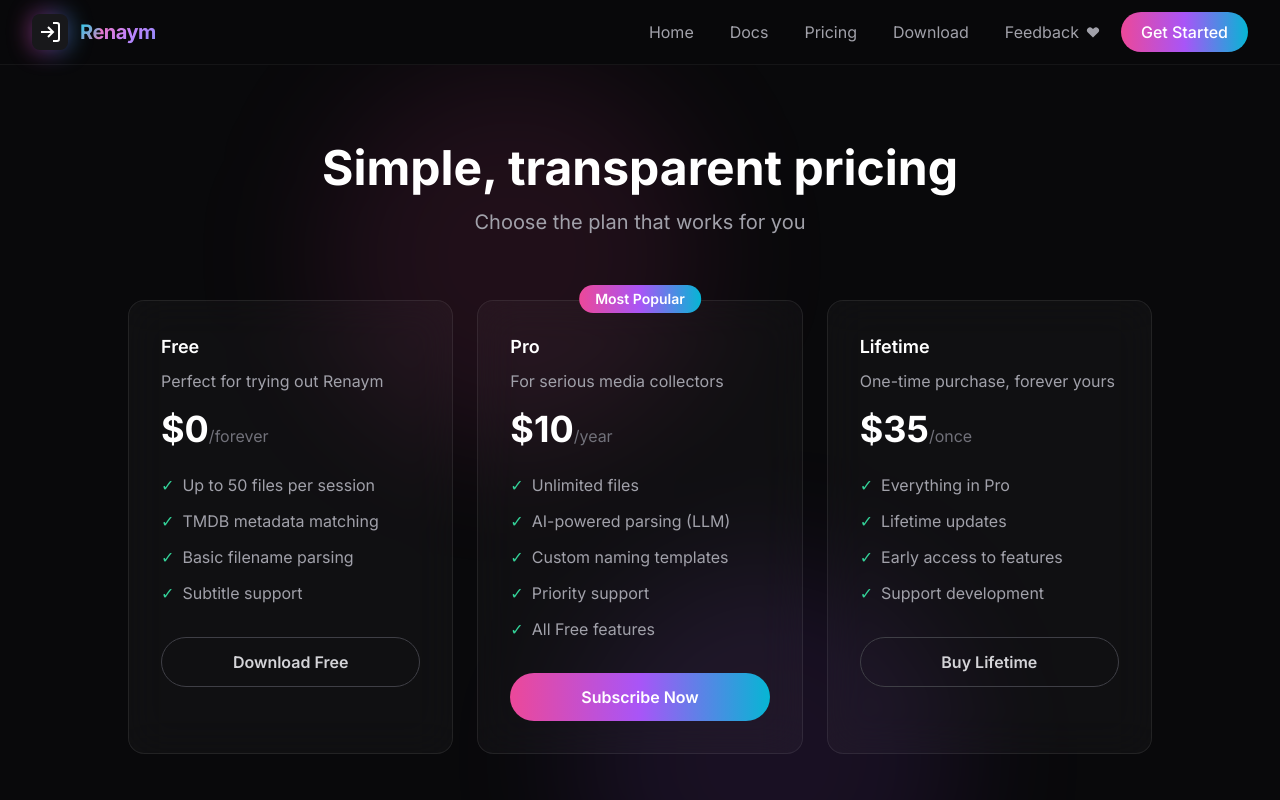
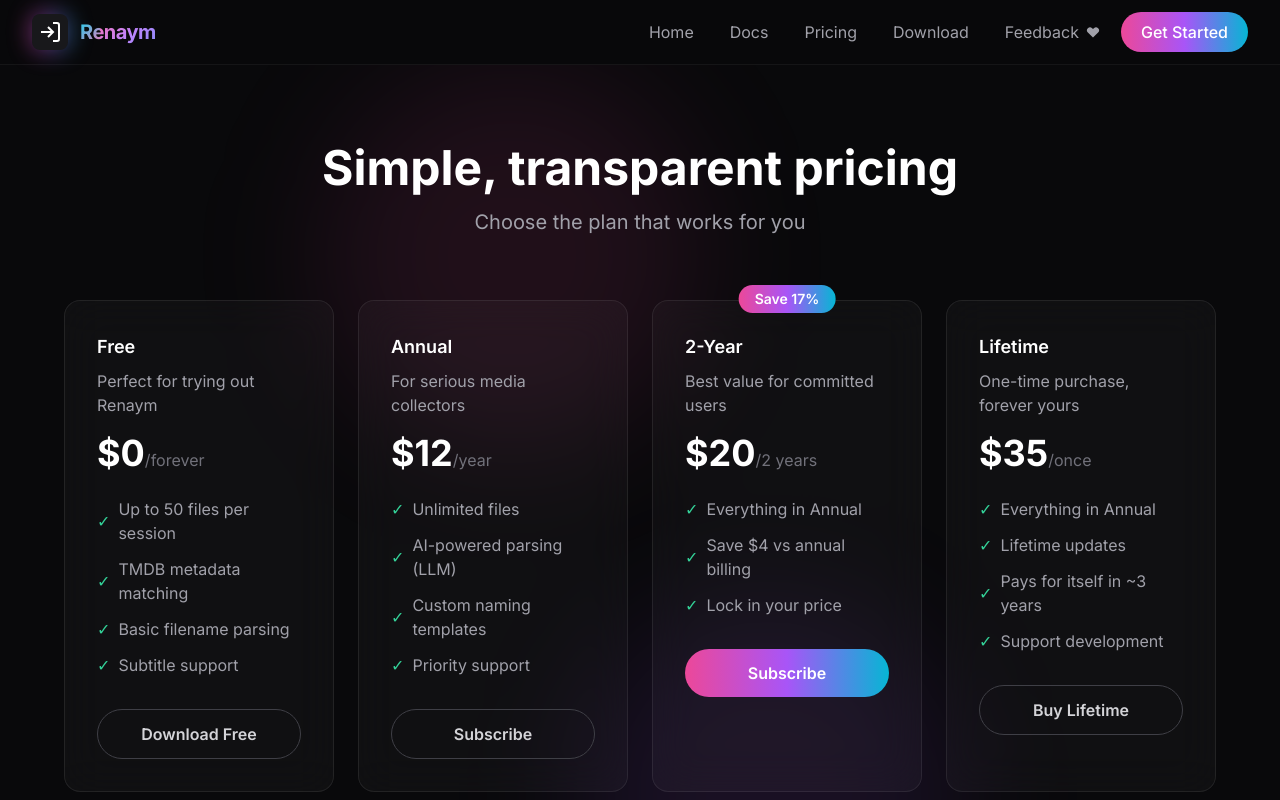
Before and after one commit to paulegradie/renaym, a Next.js app: page /pricing in a window 1280 px wide. Shown: the top 800 px of the page. Built offline with nearby package versions, Linux system fonts and the light colour scheme; no server answers.

Commit message:
update pricing pages

```diff
--- a/app/api/stripe/checkout/route.ts
+++ b/app/api/stripe/checkout/route.ts
@@ -7,17 +7,26 @@
   try {
     const { plan } = await req.json();
 
-    if (!plan || !['pro', 'lifetime'].includes(plan)) {
+    if (!plan || !['annual', '2year', 'lifetime'].includes(plan)) {
       return NextResponse.json(
         { error: 'Invalid plan' },
         { status: 400 }
       );
     }
 
-    // Get the price ID from environment variables
-    const priceId = plan === 'pro'
-      ? process.env.STRIPE_PRICE_ID_PRO
-      : process.env.STRIPE_PRICE_ID_LIFETIME;
+    // Get the price ID from environment variables based on plan
+    let priceId: string | undefined;
+    switch (plan) {
+      case 'annual':
+        priceId = process.env.STRIPE_PRICE_ID_ANNUAL;
+        break;
+      case '2year':
+        priceId = process.env.STRIPE_PRICE_ID_2YEAR;
+        break;
+      case 'lifetime':
+        priceId = process.env.STRIPE_PRICE_ID_LIFETIME;
+        break;
+    }
 
     if (!priceId) {
       return NextResponse.json(
@@ -27,8 +36,9 @@
     }
 
     // Create Stripe checkout session
+    // Lifetime is a one-time payment, annual and 2year are subscriptions
     const session = await stripe.checkout.sessions.create({
-      mode: plan === 'pro' ? 'subscription' : 'payment',
+      mode: plan === 'lifetime' ? 'payment' : 'subscription',
       line_items: [
         {
           price: priceId,
--- a/app/api/stripe/webhook/route.ts
+++ b/app/api/stripe/webhook/route.ts
@@ -43,7 +43,7 @@
 
 async function handleCheckoutComplete(session: Stripe.Checkout.Session) {
   const customerEmail = session.customer_email || session.customer_details?.email;
-  const plan = session.metadata?.plan as 'pro' | 'lifetime';
+  const plan = session.metadata?.plan as 'annual' | '2year' | 'lifetime';
 
   if (!customerEmail || !plan) {
     console.error('Missing customer email or plan in session:', session.id);
--- a/app/pricing/page.tsx
+++ b/app/pricing/page.tsx
@@ -7,7 +7,7 @@
 export default function PricingPage() {
   const [loading, setLoading] = useState<string | null>(null);
 
-  const handleCheckout = async (plan: 'pro' | 'lifetime') => {
+  const handleCheckout = async (plan: 'annual' | '2year' | 'lifetime') => {
     setLoading(plan);
 
     try {
@@ -48,7 +48,7 @@
           <p className="text-xl text-zinc-400">Choose the plan that works for you</p>
         </div>
 
-        <div className="grid md:grid-cols-3 gap-6 max-w-5xl mx-auto">
+        <div className="grid md:grid-cols-2 lg:grid-cols-4 gap-6 max-w-6xl mx-auto">
           {/* Free Tier */}
           <PricingCard
             name="Free"
@@ -65,23 +65,39 @@
             buttonHref="/download"
           />
 
-          {/* Pro Tier */}
+          {/* Annual Tier */}
           <PricingCard
-            name="Pro"
+            name="Annual"
             description="For serious media collectors"
-            price="$10"
+            price="$12"
             period="/year"
-            popular
             features={[
               'Unlimited files',
               'AI-powered parsing (LLM)',
               'Custom naming templates',
               'Priority support',
-              'All Free features',
             ]}
-            buttonText="Subscribe Now"
-            onButtonClick={() => handleCheckout('pro')}
-            loading={loading === 'pro'}
+            buttonText="Subscribe"
+            onButtonClick={() => handleCheckout('annual')}
+            loading={loading === 'annual'}
+          />
+
+          {/* 2-Year Tier */}
+          <PricingCard
+            name="2-Year"
+            description="Best value for committed users"
+            price="$20"
+            period="/2 years"
+            popular
+            badge="Save 17%"
+            features={[
+              'Everything in Annual',
+              'Save $4 vs annual billing',
+              'Lock in your price',
+            ]}
+            buttonText="Subscribe"
+            onButtonClick={() => handleCheckout('2year')}
+            loading={loading === '2year'}
           />
 
           {/* Lifetime Tier */}
@@ -91,9 +107,9 @@
             price="$35"
             period="/once"
             features={[
-              'Everything in Pro',
+              'Everything in Annual',
               'Lifetime updates',
-              'Early access to features',
+              'Pays for itself in ~3 years',
               'Support development',
             ]}
             buttonText="Buy Lifetime"
@@ -125,6 +141,7 @@
   buttonHref?: string;
   onButtonClick?: () => void;
   popular?: boolean;
+  badge?: string;
   loading?: boolean;
   disabled?: boolean;
 }
@@ -139,6 +156,7 @@
   buttonHref,
   onButtonClick,
   popular,
+  badge,
   loading,
   disabled,
 }: PricingCardProps) {
@@ -146,7 +164,7 @@
     <div className={`relative rounded-2xl p-8 ${popular ? 'glass-card border-purple-500/50' : 'glass-card'}`}>
       {popular && (
         <div className="absolute -top-4 left-1/2 -translate-x-1/2 bg-gradient-to-r from-pink-500 via-purple-500 to-cyan-500 text-white px-4 py-1 rounded-full text-sm font-semibold">
-          Most Popular
+          {badge || 'Most Popular'}
         </div>
       )}
       <h3 className="text-lg font-semibold text-white mb-2">{name}</h3>
```
Also changed, not shown: lib/license.ts (+10 -4 lines), 2 other files (tests, documents, lock files or other folders).
